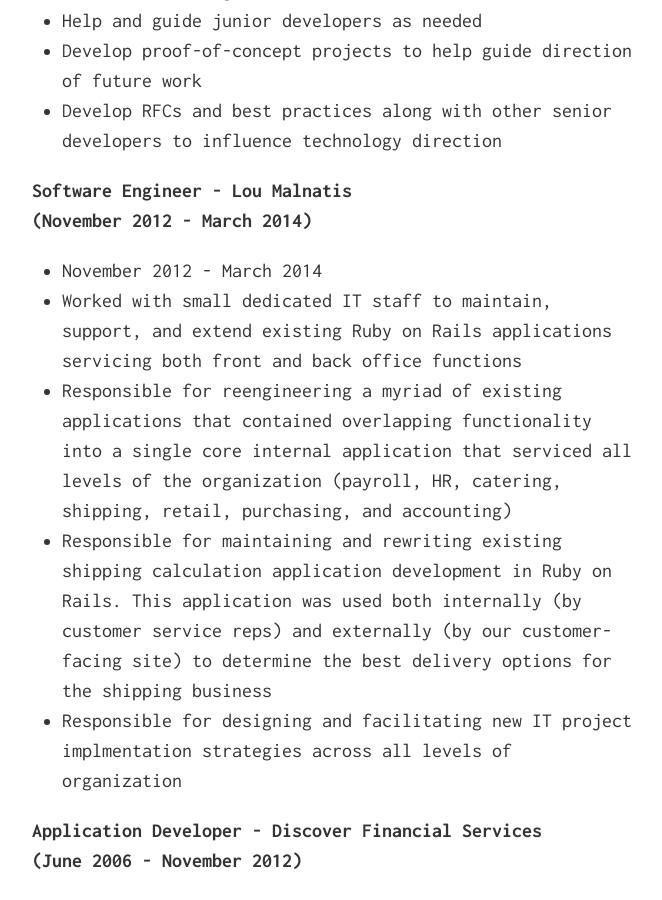
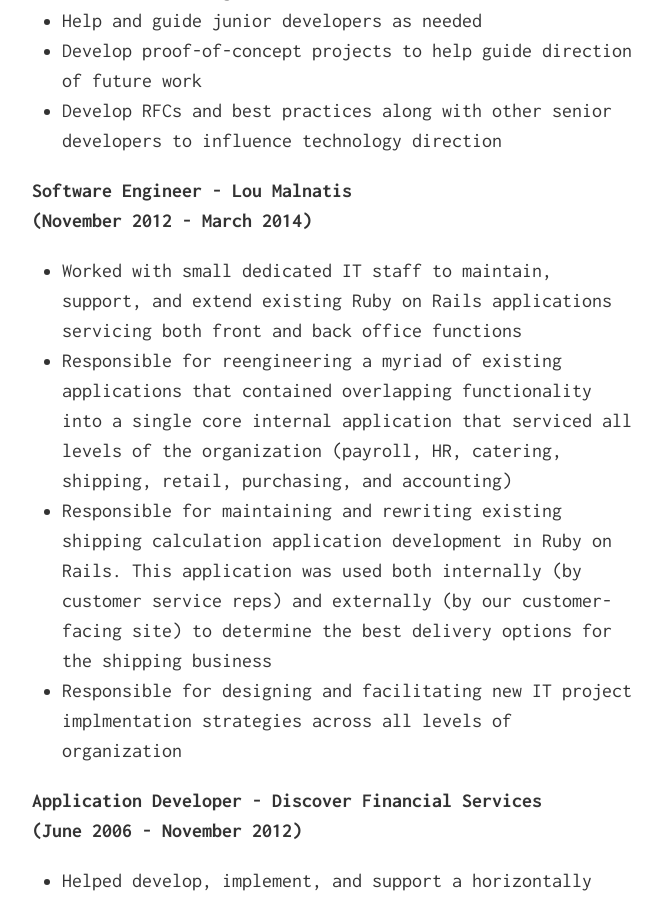
Before and after one commit to ppeble/ppeble.github.io, a Jekyll site: the page built from index.md, in a window 1280 px wide and 900 px high, scrolled down 1694 px. Shown: the whole window, without its empty margins (308-970 px from the left). Built offline with Jekyll 4.4.1, drawn with Linux system fonts in a browser that asks for light colours.

Commit message:
Remove unnecessary date bullet point from resume

```diff
--- a/index.md
+++ b/index.md
@@ -45,7 +45,6 @@ I live in the North Chicago suburbs with my wonderful, beautiful partner and our
 <strong>(November 2012 - March 2014)</strong>
 
 <ul>
-  <li>November 2012 - March 2014</li>
   <li>Worked with small dedicated IT staff to maintain, support, and extend existing Ruby on Rails applications servicing both front and back office functions</li>
   <li>Responsible for reengineering a myriad of existing applications that contained overlapping functionality into a single core internal application that serviced all levels of the organization (payroll, HR, catering, shipping, retail, purchasing, and accounting)</li>
   <li>Responsible for maintaining and rewriting existing shipping calculation application development in Ruby on Rails. This application was used both internally (by customer service reps) and externally (by our customer-facing site) to determine the best delivery options for the shipping business</li>
```
